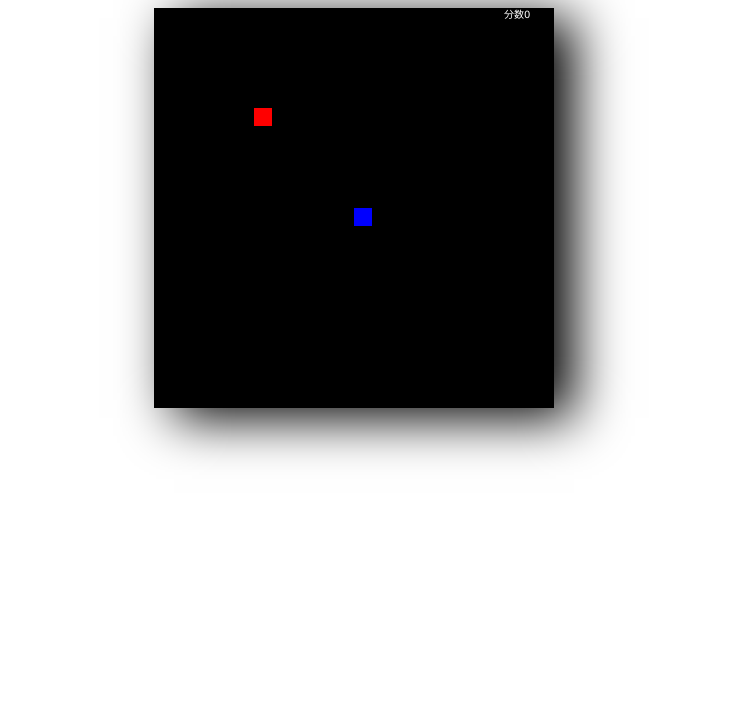
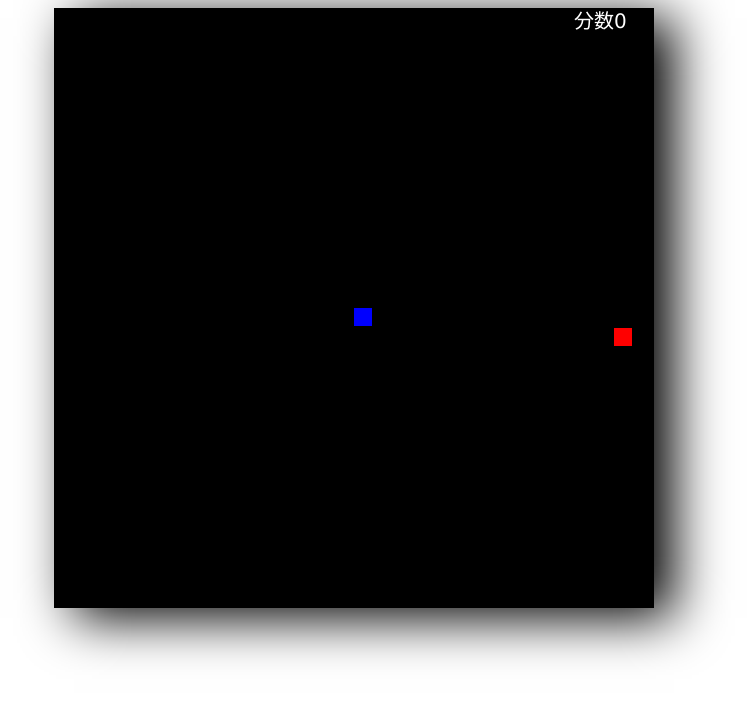
Before and after one commit to Ederson-Carden/snakes, a plain HTML site: page index.html in a window 1280 px wide. Shown: the part 81-800 px from the top of the page, without its empty margins (286-1033 px from the left). Drawn offline with Linux system fonts and the light colour scheme.

Commit message:
更新了页面的逻辑，更新蛇，苹果的生成逻辑

```diff
--- a/index.html
+++ b/index.html
@@ -24,7 +24,7 @@
 <body>
     <h1>贪吃蛇</h1>
 
-    <canvas id="game" width="400" height="400">
+    <canvas id="game" width="600" height="600">
     <script src="index.js"></script>
 </body>
 
--- a/index.js
+++ b/index.js
@@ -7,16 +7,17 @@ const ctx = canvas.getContext("2d");
 
 
 //--------------关于棋盘--------------
+//每个格子的大小
+let tileSize = 20;
 //一行分为几个格子
-let tileCount = 20;
-//每个格子的大小，最后-2是为了美观
-let tileSize = canvas.width / tileCount - 2;
-
+let tileCount = canvas.width / tileSize;
+//蛇部位及苹果的每个格子大小，-1来美观是为了美观
+let tileSnakeSize = tileSize - 2;
 
 //--------------关于蛇--------------
 //蛇头的坐标
-let headX = 10;
-let headY = 10;
+let headX = tileCount/2;
+let headY = tileCount/2;
 
 //构建一个蛇身
 class SnakePart {
@@ -45,16 +46,21 @@ let yVelocity = 0;
 
 
 //--------------关于苹果--------------
-//苹果的坐标
-let appleX = 5;
-let appleY = 5;
+//苹果的坐标,第几个格子
+let appleX = Math.round(Math.random()*tileCount);
+let appleY = Math.round(Math.random()*tileCount);
+let aplleColors = ["red", "gold", "purple"]
+
+// -------------关于方向控制-------------------
+let keyPressed = false;
 
 //--------------记录分数和音效--------------
 //记录分数
 let score = 0;
 
 //音效
-const gulpSound = new Audio("gulp.mp3");
+const gulpSound = new Audio("/sounds/gulp.mp3");
+const gameOver = new Audio("/sounds/game_over.wav")
 
 
 //-----------------------------------------
@@ -75,9 +81,9 @@ function drawGame() {
   //如果游戏结束，停止循环
   let result = isGameOver();
   if (result) {
+    // gameOver.play();
     return;
   }
-
   //黑色背景
   clearScreen();
 
@@ -97,22 +103,24 @@ function drawGame() {
   if (score > 5) {
     speed = 10;
   }
-  if (score > 10) {
+  else if (score > 10) {
     speed = 13;
   }
+
+
   //用setTimeOut（）不停的循环游戏：每隔（1000/speed）时间就更新一下游戏页面，蛇就动起来了。1000是毫秒=1秒钟
   //setTimeOut（）用法https://www.runoob.com/w3cnote/javascript-settimeout-usage.html
   setTimeout(drawGame, 1000 / speed);
 }
 
 
-//在画板的右上方更新分数。分数可以用变量score。x坐标=canvas.width - 50, y坐标=10
-//要求：字体样式选择 白色 10px Verdana
+//在画板的右上方更新分数。分数可以用变量score。x坐标=canvas.width - 80, y坐标=20
+//要求：字体样式选择 白色 20px Verdana
 //！！！！！！！！！！！！《请根据上面的描述，在下方完成代码》！！！！！！！！！！！！
 function drawScore() {
   ctx.fillStyle = "rgb(255,255,255)";
-  ctx.font = "10px Verdana";
-  ctx.fillText("分数"+score,canvas.width - 50,10);
+  ctx.font = "20px Verdana";
+  ctx.fillText("分数"+score,canvas.width - 80,20);
 }
 
 //在画板上画一个黑色背景，大小就是整个画板的大小
@@ -132,7 +140,7 @@ function drawApple() {
   else {
     ctx.fillStyle = "rgb(255,0,0)"
   }
-  ctx.fillRect(appleX * tileCount, appleY * tileCount, tileSize, tileSize);
+  ctx.fillRect(appleX * tileSize, appleY * tileSize, tileSnakeSize, tileSnakeSize);
 }
 
 
@@ -145,17 +153,16 @@ function drawSnake() {
   console.log(snakeParts)
   snakeParts.forEach(function(SnakePart){
     ctx.fillStyle = "green";
-    ctx.fillRect(SnakePart.x * tileCount, SnakePart.y * tileCount, tileSize, tileSize);
+    ctx.fillRect(SnakePart.x * tileSize, SnakePart.y * tileSize, tileSnakeSize, tileSnakeSize);
   })
   //2.把吃到的苹果加到蛇的身体上（以下代码不用改动和添加）
     snakeParts.push(new SnakePart(headX, headY)); //把新的蛇方块加到snakeParts数组的最后面
     while (snakeParts.length > tailLength) {
       snakeParts.shift(); // 如果超过了尾巴的长度，那就在snakeParts头去掉一个
     }
-
   //3.画蛇头（以下代码不用改动和添加）
   ctx.fillStyle = "blue";
-  ctx.fillRect(headX * tileCount, headY * tileCount, tileSize, tileSize);
+  ctx.fillRect(headX * tileSize, headY * tileSize, tileSnakeSize, tileSnakeSize);
 }
 
 //改变蛇头的位置
@@ -173,14 +180,18 @@ function changeSnakePosition() {
 function checkAppleCollision() {
   if(headX === appleX && headY === appleY){
     tailLength++;
+    //音乐播放
+    gulpSound.play();
     if (((tailLength - 2)) % 4 == 0) {
       score = score + 2;
     }
     else {
       score++;
     }
+    //随机产生苹果坐标，及颜色编号
     appleX = Math.round(Math.random()*tileCount);
     appleY = Math.round(Math.random()*tileCount);
+    appleColor= Math.round(Math.random()*aplleColors.length);
     console.log(appleX+"ddd"+appleY)
   }
 }
@@ -207,6 +218,7 @@ function isGameOver() {
   snakeParts.forEach(function(snakepart){
     if(snakepart.x === headX && snakepart.y === headY)
     {
+      console.log("die body")
       gameOver = true;
     }
   })
@@ -216,7 +228,7 @@ function isGameOver() {
   if(gameOver === true){
     ctx.fillStyle = "rgb(255,255,255)";
     ctx.font = "70px Verdana";
-    ctx.fillText("游戏结束!",3*canvas.width/20,canvas.width/2);
+    ctx.fillText("游戏结束!",tileCount/4*tileSize,canvas.height/2);
   }
 
   return gameOver;
@@ -225,7 +237,6 @@ function isGameOver() {
 
 //给键盘控制加一个监听器，当按下键盘上的上下左右的时候，会改变蛇的走位
 document.body.addEventListener("keydown", keyDown);
-
 function keyDown(event) {
   //按键盘的上键
   //event.keycode这些数字都是有固定搭配的，不同数字对应不同的方向
@@ -262,5 +273,4 @@ function keyDown(event) {
     inputsXVelocity = 1;
   }
 }
-
 drawGame();
```
Also changed, not shown: 3 other files. Lines whose indentation alone changed are shown as unchanged.
